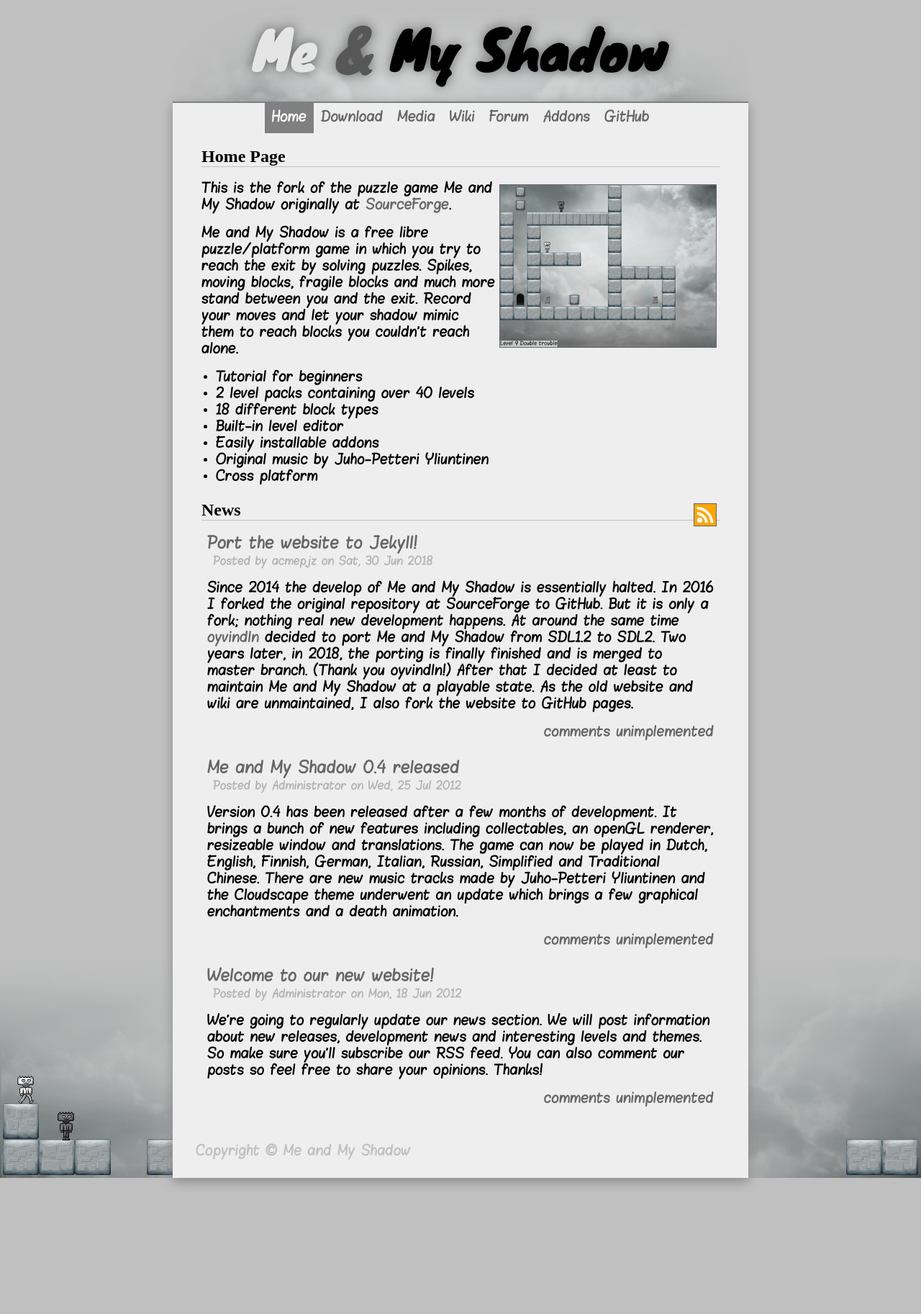
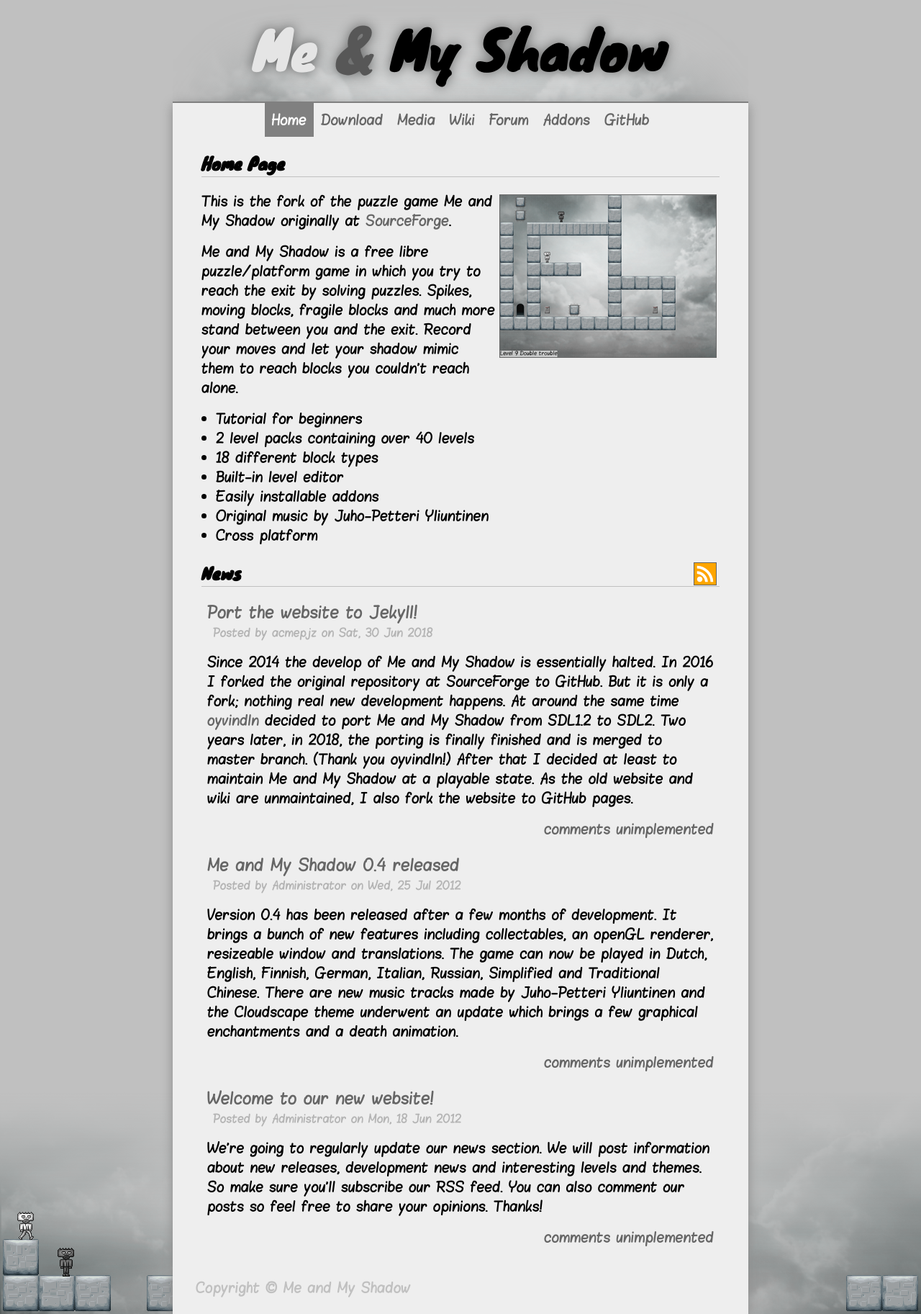
Before and after one commit to acmepjz/meandmyshadow, a Jekyll site: the page built from index.html, in a window 1280 px wide. Shown: the whole page at 72% size. Built offline with Jekyll 4.4.1, drawn with Linux system fonts in a browser that asks for light colours; a style sheet for code colours, icons or effects is not loaded.

Commit message:
updated web font

```diff
--- a/_sass/_old.scss
+++ b/_sass/_old.scss
@@ -1,8 +1,17 @@
 @import url("https://github.com/theleagueof/knewave/raw/master/webfonts/stylesheet.css");
 
 @font-face {
+	font-family: 'KnewaveRegular';
+	src: url('knewave-webfont.woff2') format('woff2'),
+		 url('knewave-webfont.woff') format('woff');
+	font-weight: normal;
+	font-style: normal;
+}
+
+@font-face {
 	font-family: 'BloklettersViltstift';
-	src: url('Blokletters-Viltstift.ttf') format('truetype');
+	src: url('blokletters-viltstift-webfont.woff2') format('woff2'),
+		 url('blokletters-viltstift-webfont.woff') format('woff');
 	font-weight: normal;
 	font-style: normal;
 }
--- a/css/Credits.txt
+++ b/css/Credits.txt
@@ -2,11 +2,13 @@
 It should contain all files with their correct attribution and license information.
 If something is missing please contact the developers.
 
+Fonts:
 
-    - Blokletters-Viltstift.ttf
+    - blokletters-viltstift-webfont.woff, blokletters-viltstift-webfont.woff2
         Name: Blokletters Viltstift
         License: CC BY-SA 3.0 <http://creativecommons.org/licenses/by-sa/3.0/>
         Attribution: http://lefly.vepar.nl/
-    - knewave.ttf
+    - knewave-webfont.woff, knewave-webfont.woff2
+        Name: Knewave Regular
         License: Open Font License <http://scripts.sil.org/OFL>
         Attribution: Tyler Finck (http://www.sursly.com)
```
Also changed, not shown: css/Blokletters-Viltstift.ttf (deleted), css/blokletters-viltstift-webfont.woff (added), css/blokletters-viltstift-webfont.woff2 (added), css/knewave-webfont.woff (added), css/knewave-webfont.woff2 (added).
